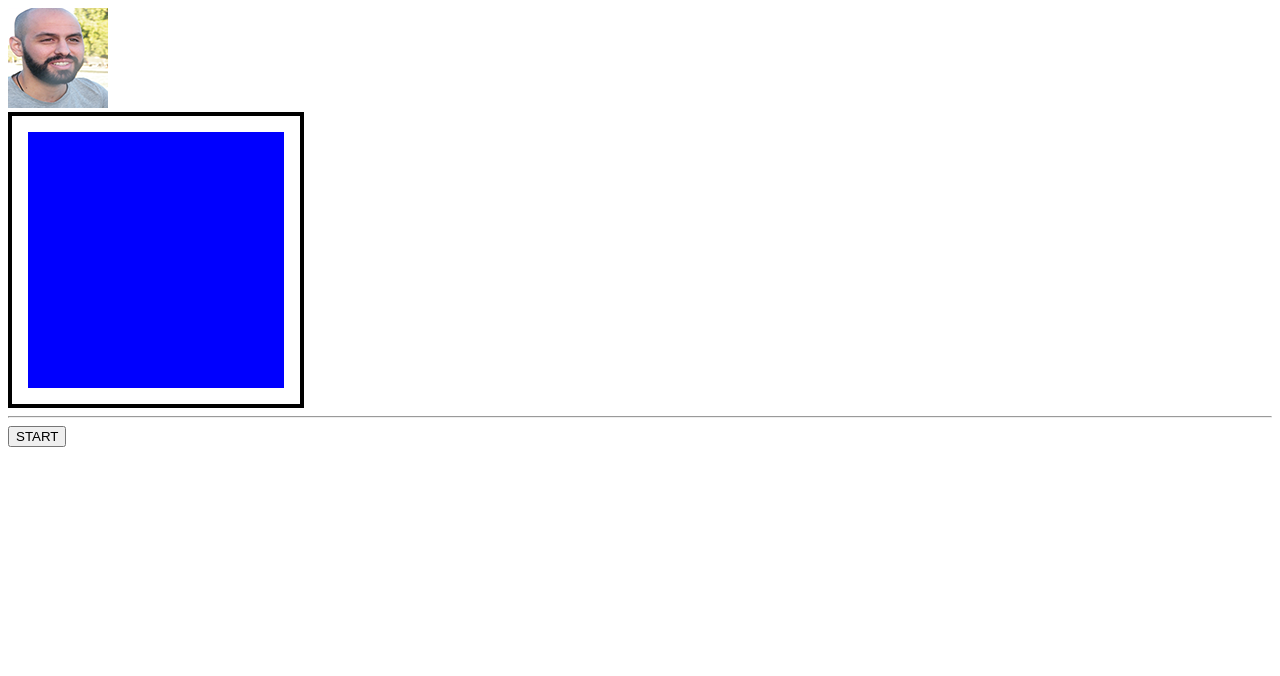
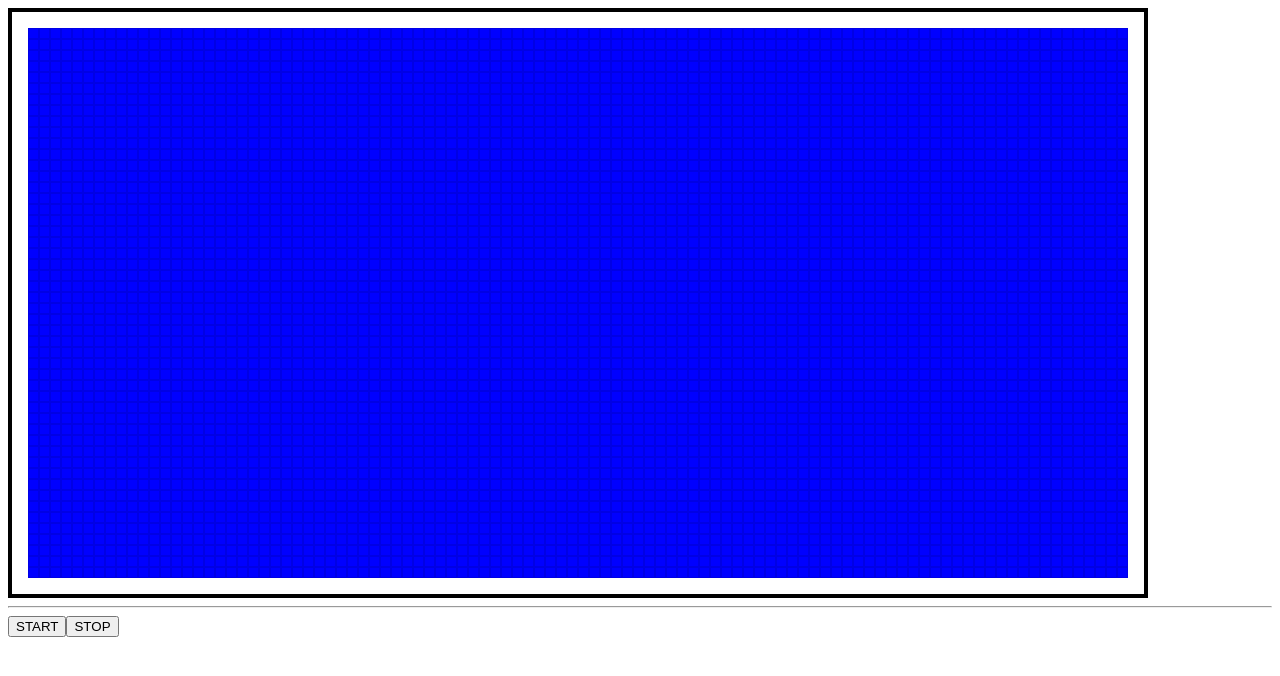
Before and after one commit to Kalud-Z/Plotly-Angular-NodeJS, an Angular app in the folder client/: page /binary in a window 1280 px wide. Shown: the top 676 px of the page. Built offline with nearby package versions, Linux system fonts and the light colour scheme; what plotly.js-dist would draw is missing.

Commit message:
Data rendered in the client. I used trackBy to optimize ngFor. => the rendering of Divs is now waaay faster

```diff
--- a/client/package.json
+++ b/client/package.json
@@ -24,6 +24,7 @@
     "plotly.js-dist": "^1.58.4",
     "rxjs": "~6.6.0",
     "tslib": "^2.0.0",
+    "uniqid": "^5.3.0",
     "zone.js": "~0.10.2"
   },
   "devDependencies": {
--- a/client/src/app/binary-data/binary-data.component.html
+++ b/client/src/app/binary-data/binary-data.component.html
@@ -1,12 +1,12 @@
 
-<img src="/assets/mmm.png">
+<!--<img src="/assets/mmm.png">-->
 
 
 <div class="rowsContainer">
-    <div class="row" *ngFor="let row of imageData; let rowIndex = index">
-
-        <div class="cell" appGetColor [colorValue]="cell"  *ngFor="let cell of row; let cellIndex = index">
-<!--             {{ rowIndex  }} . {{ cellIndex }}-->
+    <div class="row" *ngFor="let row of imageData; trackBy: trackById; let rowIndex = index">
+<!--        <div class="cell" [style]="" appGetColor [colorValue]="cell.value"-->
+        <div class="cell" [style.background-color]="determineColor(cell.value)"
+             *ngFor="let cell of row.cells; trackBy: trackById; let cellIndex = index">
         </div>
     </div>
 </div>
@@ -16,3 +16,4 @@
 
 
 <button  (click)="startMovingBar()"> START </button>
+<button  (click)="stopMoving()"> STOP </button>
--- a/client/src/app/binary-data/binary-data.component.scss
+++ b/client/src/app/binary-data/binary-data.component.scss
@@ -17,11 +17,11 @@
 
 
 .cell {
-  //padding: 1rem;
+  padding: .25rem;
   height: 1px;
   width: 1px;
   //background-color: red;
-  //border: 1px solid black;
+  border: 1px solid rgb(0, 0, 0 , 0.1);
   opacity: 1;
   color: rgb(0, 0, 0, 0.3);
   //margin: 35px;
--- a/client/src/app/binary-data/binary-data.component.ts
+++ b/client/src/app/binary-data/binary-data.component.ts
@@ -1,10 +1,24 @@
 import { Component, OnInit } from '@angular/core';
 import * as _ from 'lodash';
+// var uniqid = require('uniqid');
+
+import uniqid from 'uniqid'
+
+const ROWS = 50
+const CELLS = 100
+const FREQUENCY = 10
+
+interface RowObj {
+  id: string;
+  cells? : Point[];
+}
+
+interface Point {
+  id: string;
+  value: number;
+}
 
 
-interface ImageData  {
-  rows: number[]
-}
 
 @Component({
   selector: 'app-binary-data',
@@ -19,6 +33,13 @@ export class BinaryDataComponent implements OnInit{
   rowLength: number;
   incrementing = false;
 
+
+  interval;
+  timesIntervalCalled: number = 0;
+  timesArrayChanged: number = 0;
+
+
+
   imageData = [
     // [0 , 0 , 0 , 0 , this.defaultColorValue],
     // [0 , 0 , 0 , 0 , this.defaultColorValue],
@@ -27,52 +48,81 @@ export class BinaryDataComponent implements OnInit{
     // [0 , 0 , 0 , 0 , this.defaultColorValue],
   ]
 
+  // imageData =;
+
   ngOnInit(): void {
-    this.initializeImageData(256 , 256);
+    this.initializeImageData(ROWS , CELLS);
 
-    console.log(this.imageData);
+    // console.log(this.imageData);
 
-    this.rowLength = this.imageData[0].length;
+    this.rowLength = this.imageData[0].cells.length;
     this.currentIndex = this.rowLength - 1;
 
+    // console.log('this is row length : ' , this.rowLength)
+    // console.log('this is current Index : ' , this.currentIndex)
   }
 
   initializeImageData(howManyRows: number, howManyCells: number) {
-    for(let i = 0; i < howManyRows ; i++) {
-      this.imageData.push([]);
+    for(let i = 0; i < howManyRows; i++) {
+      let rowObj: RowObj = { id: 'row-'+uniqid(), cells : [] }
+      this.imageData.push(rowObj);
     }
 
     for(let i = 0; i < howManyRows ; i++) {
       for(let j = 0; j < howManyCells ; j++) {
-        this.imageData[i].push(0);
+        let point: Point = {
+          id: 'cell-' + uniqid(),
+          value: 0,
+        }
+        this.imageData[i].cells.push(point);
       }
     }
+
+    // console.log('this iss the initial array : ' , this.imageData);
   }
 
   moveBarToLeft() {
-    console.log('moveBarToRight called');
-    this.imageData.forEach(row => {
-      for(let i = 0; i < row.length; i++) {
-        if(i === this.currentIndex - 1) { row[i] = this.defaultColorValue }
-        else { row[i] = 0 }
+    // console.log('moveBarToLeft called');
+
+    let tempArray = getDeepCloneOf(this.imageData);
+
+    tempArray.forEach(row => {
+      for(let i = 0; i < row.cells.length; i++) {
+        if(i === this.currentIndex - 1) { row.cells[i].value = this.defaultColorValue }
+        else { row.cells[i].value = 0 }
       }
     });
+
+    this.imageData = tempArray;
+
+    this.timesArrayChanged++;
+    console.log('array changed : ' , this.timesArrayChanged)
+
     this.currentIndex--;
   }
 
   moveBarToRight() {
-    console.log('moveBarToRight called');
-    this.imageData.forEach(row => {
-      for(let i = 0; i < row.length; i++) {
-        if(i === this.currentIndex + 1) { row[i] = this.defaultColorValue }
-        else { row[i] = 0 }
+    // console.log('moveBarToRight called');
+
+    let tempArray = getDeepCloneOf(this.imageData);
+
+    tempArray.forEach(row => {
+      for(let i = 0; i < row.cells.length; i++) {
+        if(i === this.currentIndex + 1) { row.cells[i].value = this.defaultColorValue }
+        else { row.cells[i].value = 0 }
       }
     });
+
+    this.imageData = tempArray;
+    this.timesArrayChanged++;
+    // console.log('array changed. moved to the right')
+    console.log('array changed : ' , this.timesArrayChanged)
     this.currentIndex++;
   }
 
   startMovingBar() {
-    setInterval(() => {
+    this.interval =  setInterval(() => {
+      // console.log('interval called : ' , ++this.timesIntervalCalled)
       if(this.incrementing && this.currentIndex < this.rowLength) {
         this.moveBarToRight()
       }
@@ -89,8 +139,32 @@ export class BinaryDataComponent implements OnInit{
         this.incrementing = true;
       }
 
-    }, 100)
+      // this.stopMoving();
+    }, FREQUENCY)
   }
+
+  stopMoving() {
+    clearInterval(this.interval)
+  }
+
+
+  trackById(index: number, item: Point | RowObj) {
+    // console.log('trackbyId is called')
+    return item.id;
+  }
+
+
+
+  determineColor(value: number) {
+    // console.log('determineColor is called');
+    if(value === 0) { return 'blue' }
+    if(value === 50) { return 'blue' }
+    if(value === 100) { return 'red' }
+    if(value === 150) { return 'yellow' }
+    if(value === 200) { return 'gray' }
+    if(value === 250) { return 'pink' }
+  }
+
 
 } //°°°°°°°°°°°°°°°°°°°°°°°°°°°°°°°°°°°°°°°°°°°°°°°°°°°°°°°°°°°°°°°°°°°°°°°°°°°°°°°°°°°°°°°°°°°°°°°°°°°°°°°°°°°
 
--- a/client/src/app/binary-data/get-color.directive.ts
+++ b/client/src/app/binary-data/get-color.directive.ts
@@ -12,6 +12,7 @@ export class GetColorDirective {
   constructor(private elRef : ElementRef, private renderer : Renderer2) { }
 
   ngOnInit() {
+    console.log('__inside appGetColor__')
     const targetElement  = this.elRef.nativeElement;
 
     this.renderer.setStyle(targetElement, 'background', this.getColor(this.colorValue));
```
Also changed, not shown: 1 other file (tests, documents, lock files or other folders).
